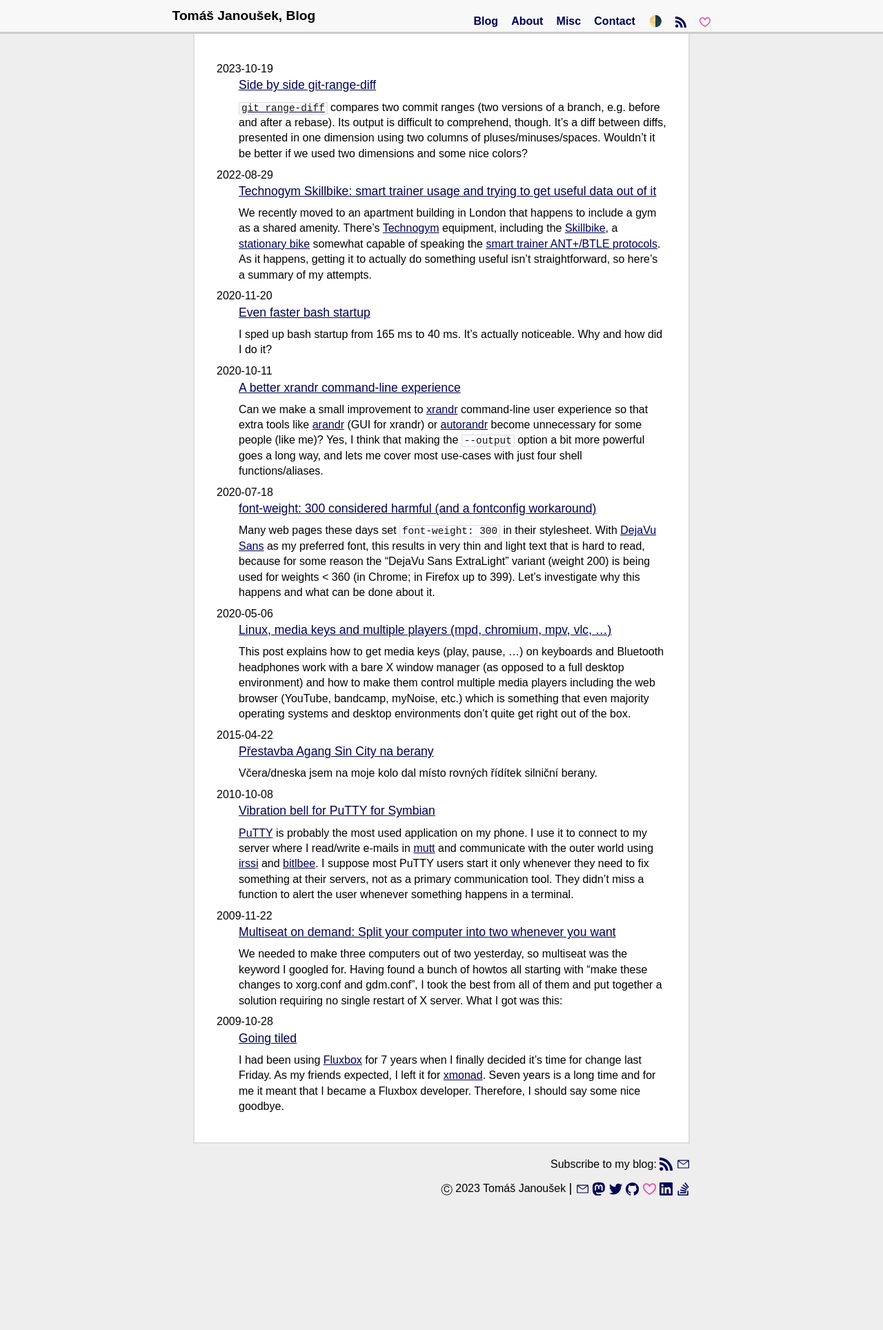
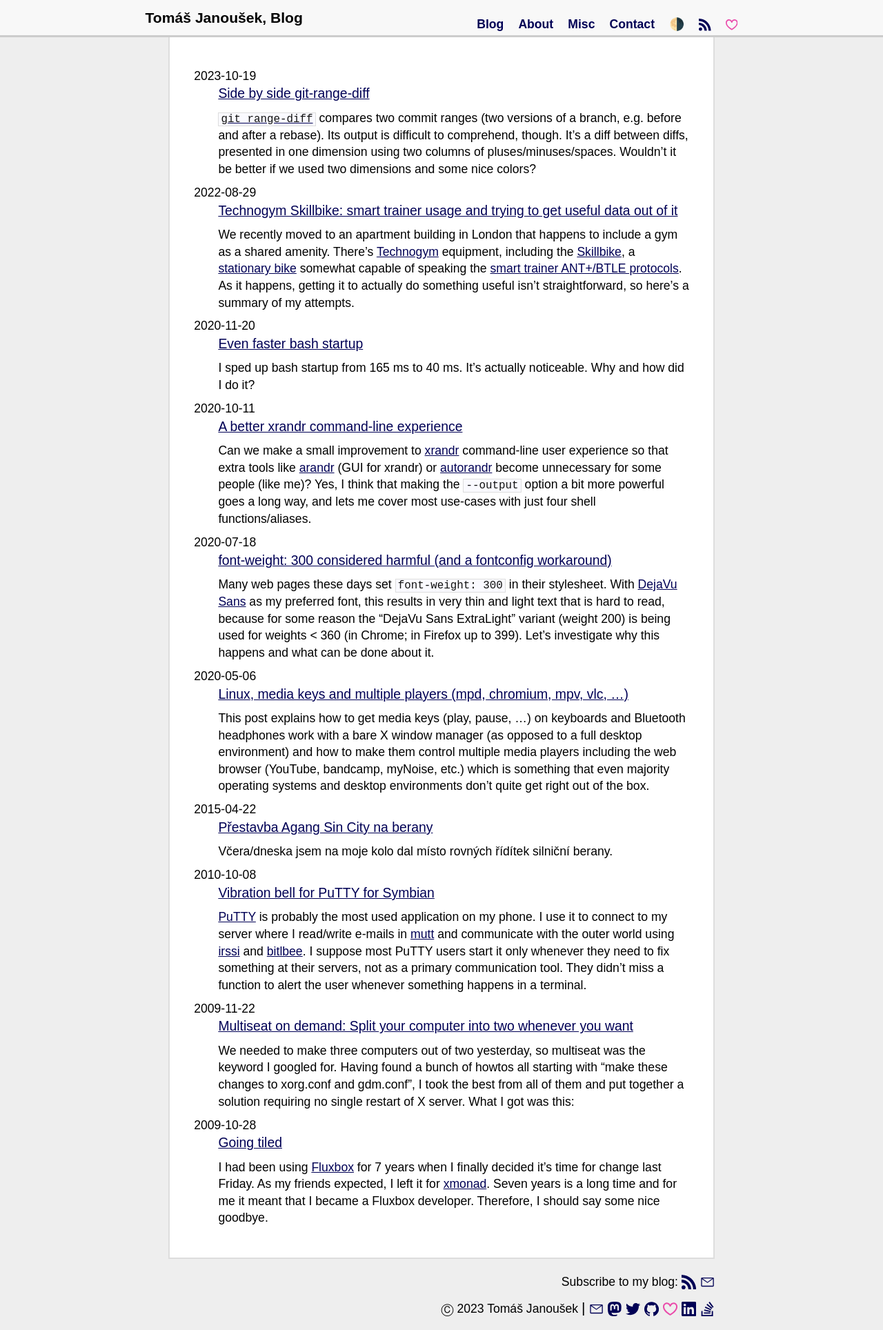
Before and after one commit to liskin/work.lisk.in, a Jekyll site: the page built from index.html, in a window 1280 px wide. Shown: the whole page at 69% size. Built offline with Jekyll 4.4.1, drawn with Linux system fonts in a browser that asks for light colours; the list of posts is cut into pages by our own code; before the commit the page ends 1752 px from its top, so only the background shows below that.

Commit message:
styles: Larger base font for wider screens

```diff
--- a/styles/main.scss
+++ b/styles/main.scss
@@ -66,6 +66,17 @@
 		@media (prefers-color-scheme: dark) { @include color-scheme-dark; }
 		&.color-scheme-light { @include color-scheme-light; }
 		&.color-scheme-dark { @include color-scheme-dark; }
+	}
+}
+
+:root {
+	@media screen {
+		@media (min-width: 75em) {
+			font-size: 110%;
+		}
+		@media (min-width: 100em) {
+			font-size: 120%;
+		}
 	}
 }
 
```
